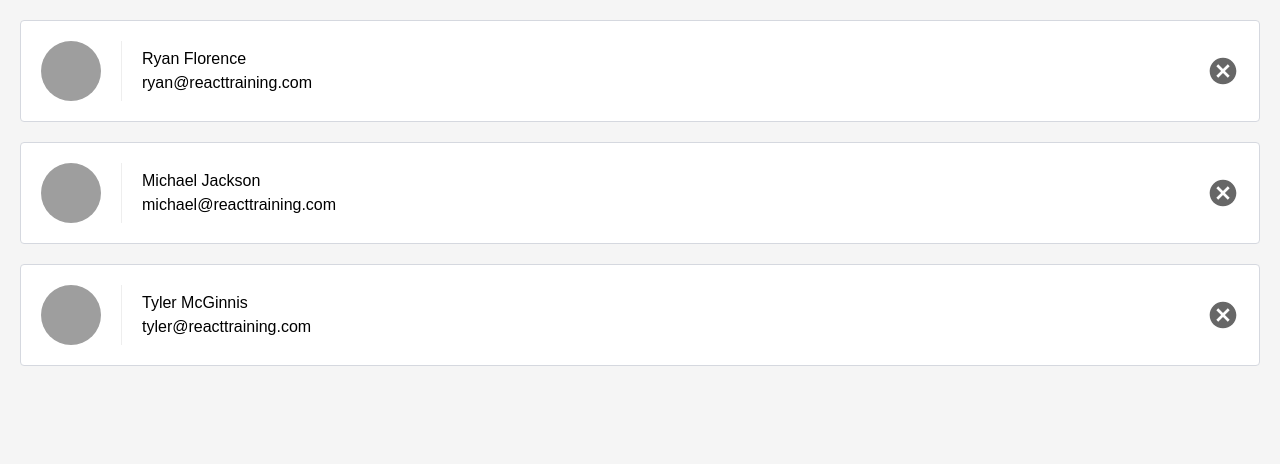
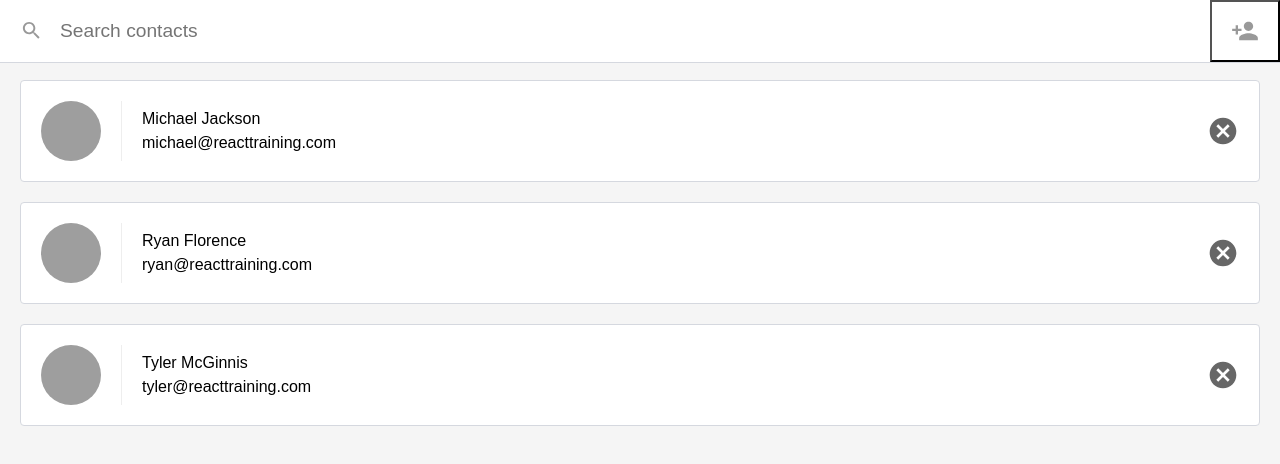
Before and after one commit to mavisluan/Contacts, a React (Create React App) app: page / in a window 1280 px wide. Shown: the top 464 px of the page. Built offline with nearby package versions, Linux system fonts and the light colour scheme.

Commit message:
search and show results

```diff
--- a/package.json
+++ b/package.json
@@ -3,10 +3,12 @@
   "version": "0.1.0",
   "private": true,
   "dependencies": {
+    "escape-string-regexp": "^1.0.5",
     "prop-types": "^15.6.2",
     "react": "^16.4.1",
     "react-dom": "^16.4.1",
-    "react-scripts": "1.1.4"
+    "react-scripts": "1.1.4",
+    "sort-by": "^1.2.0"
   },
   "scripts": {
     "start": "react-scripts start",
--- a/src/ListContacts.js
+++ b/src/ListContacts.js
@@ -1,10 +1,68 @@
-import React from 'react'
+import React, { Component } from 'react'
 import PropTypes from 'prop-types'
+import escapeRegExp from 'escape-string-regexp'
+import sortBy from 'sort-by'
 
-function ListContacts (props) {
+class ListContacts extends Component {
+    static propTypes = {
+        contacts: PropTypes.array.isRequired,
+        onDeleteContact: PropTypes.func.isRequired
+    }
+
+    state = {
+        query: ''
+    }
+
+    updateQuery = (e) => {
+        this.setState({
+            query: e.target.value.trim()
+        })
+    }
+
+    clearQuery = () => {
+        this.setState({
+            query: ''
+        })
+    }
+
+    render() {
+        const { query } = this.state
+        const { contacts, onDeleteContact } = this.props
+
+        let showingContacts
+        if (query) {
+            const match = new RegExp(escapeRegExp(query), 'i')
+            showingContacts = contacts.filter((contact) => match.test(contact.name))
+        } else {
+            showingContacts = contacts
+        }
+
+        showingContacts.sort(sortBy('name'))
         return (
+            <div className='list-contacts'>
+                <div className='list-contacts-top'>
+                    <input
+                        className='search-contacts'
+                        type='text'
+                        name='searchContacts'
+                        placeholder='Search contacts'
+                        value={query}
+                        onChange={this.updateQuery}
+                    />
+                    <button className='add-contact'>Add Contact</button>
+                </div>
+
+                {showingContacts.length !== contacts.length && (
+                    <div className='showing-contacts'>
+                        <span>Now showing {showingContacts.length} of {contacts.length} total</span>
+                        <button onClick={this.clearQuery} >
+                            Show all
+                        </button>
+                    </div>
+                )}
+
                 <ol className='contact-list'>
-            {props.contacts.map((contact) => {
+                {showingContacts.map((contact) => {
                     return (
                     <li key={contact.id} className='contact-list-item'>
                         <div className='contact-avatar' style={{
@@ -16,7 +74,7 @@
                         </div>
                         <button
                             className='contact-remove'
-                        onClick={() => props.onDeleteContact(contact)}
+                            onClick={() => onDeleteContact(contact)}
                         >
                             Remove
                         </button>
@@ -24,11 +82,11 @@
                     )
                 })}
                 </ol>
+            </div>
+
         )
     }
+}
 
-ListContacts.propTypes = {
-    contacts: PropTypes.array.isRequired,
-    onDeleteContact: PropTypes.func.isRequired
-}
+
 export default ListContacts
```
Also changed, not shown: 1 other file (tests, documents, lock files or other folders). Lines whose indentation alone changed are shown as unchanged.
